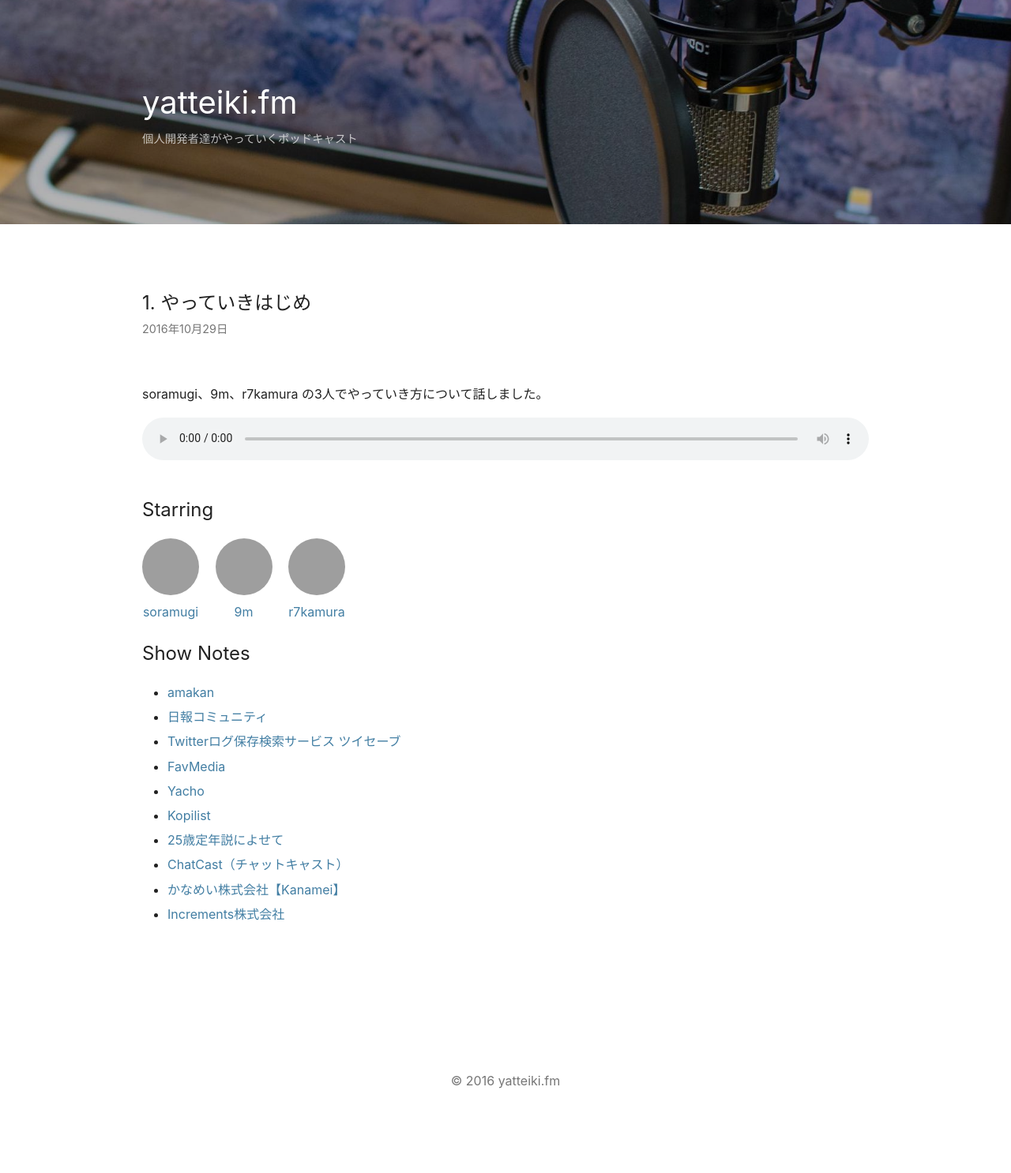
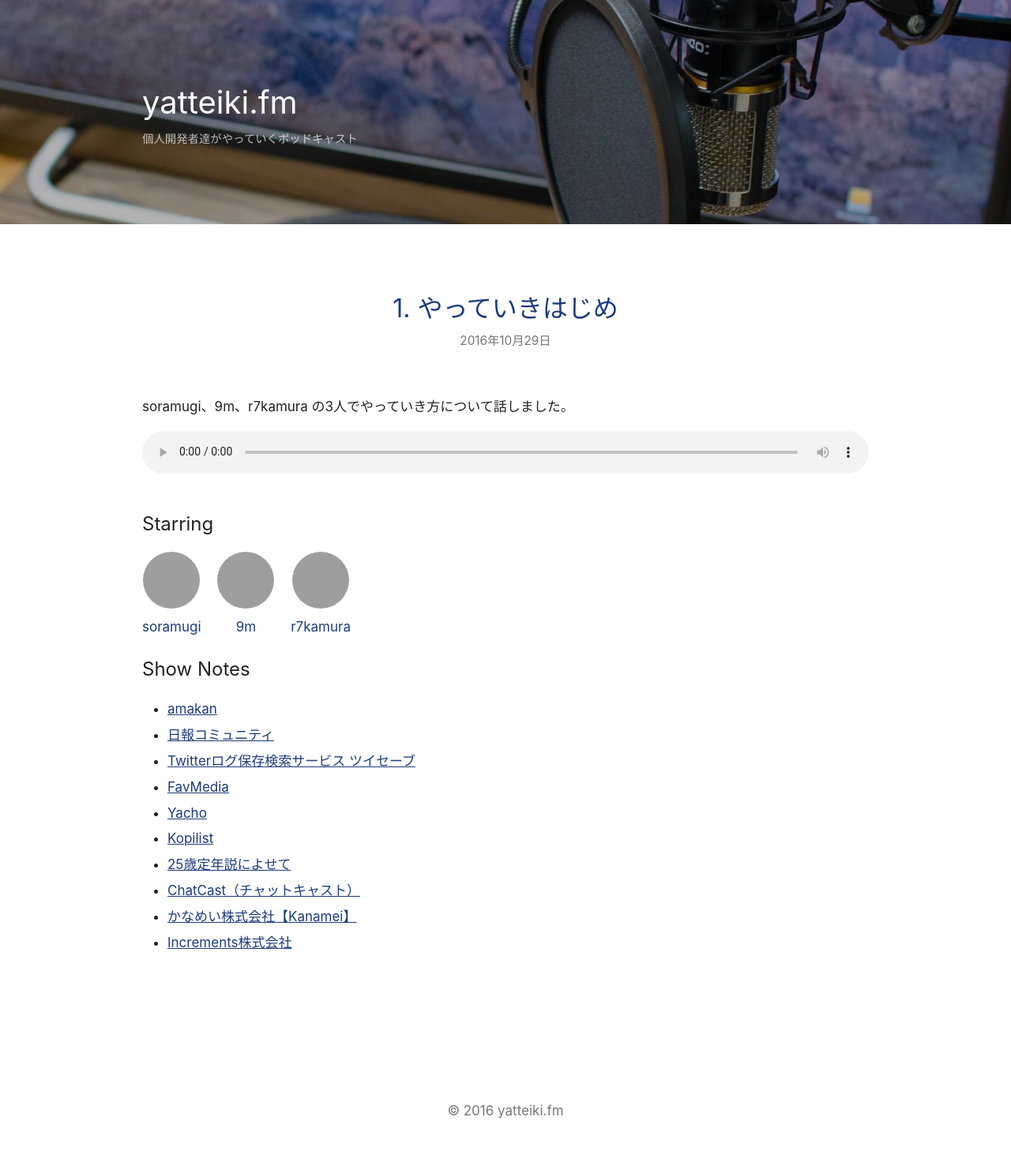
Before and after one commit to yatteikifm/yattiki.fm, a Jekyll site: the page built from _posts/2016-10-30-yatteiki-first.md, in a window 1280 px wide. Shown: the whole page at 79% size. Built offline with Jekyll 4.4.1, drawn with Linux system fonts in a browser that asks for light colours; before the commit the page ends 1447 px from its top, so only the background shows below that; grey boxes are pictures that could not be loaded.

Commit message:
Improve typegraphy and text colors

```diff
--- a/_layouts/article.html
+++ b/_layouts/article.html
@@ -9,7 +9,9 @@
           <article class="article card">
             <header class="article-header card-header">
               <h1 class="article-header-heading">
-                {{ page.title }}
+                <a href="{{ page.url }}">
+                  {{ page.title }}
+                </a>
               </h1>
               <div class="article-header-note">
                 {{ page.date | date: "%Y年%m月%d日" }}
--- a/css/blocks/_article.scss
+++ b/css/blocks/_article.scss
@@ -23,9 +23,10 @@
 
   &-header {
     margin-bottom: 24px;
+    text-align: center;
 
     &-heading {
-      font-size: 1.5rem;
+      font-size: 2rem;
     }
 
     &-note {
--- a/css/blocks/_base.scss
+++ b/css/blocks/_base.scss
@@ -3,7 +3,7 @@ a {
   &:active,
   &:focus,
   &:hover {
-    color: #427ea3;
+    color: #1c3c7c;
     text-decoration: none;
   }
 }
@@ -11,6 +11,6 @@ a {
 body {
   color: $color-text-dark-primary;
   font-family: -apple-system, BlinkMacSystemFont, Segoe UI, Helvetica Neue, Hiragino Kaku Gothic ProN, "メイリオ", meiryo, sans-serif;
-  font-size: 16px;
+  font-size: 17px;
   line-height: 1.7;
 }
--- a/css/blocks/_list-group.scss
+++ b/css/blocks/_list-group.scss
@@ -8,11 +8,11 @@
 
   &-footer {
     color: $color-text-dark-secondary;
-    font-size: 0.9em;
+    font-size: 0.9rem;
   }
 
   &-heading {
-    font-size: 1.2rem;
+    font-size: 1.5rem;
   }
 
   &-images {
--- a/css/blocks/_markdown.scss
+++ b/css/blocks/_markdown.scss
@@ -13,10 +13,7 @@
   }
 
   a {
-    &:active,
-    &:hover {
-      text-decoration: underline;
-    }
+    text-decoration: underline;
   }
 
   > code {
--- a/index.html
+++ b/index.html
@@ -7,7 +7,7 @@ layout: default
     {% for post in site.posts %}
       <article class="list-group-element">
         <h1 class="list-group-element-heading">
-          <a href="{{ post.url | prepend: site.baseurl }}">{{ post.title | escape }}</a>
+          <a href="{{ post.url }}">{{ post.title | escape }}</a>
         </h1>
         <footer class="list-group-element-footer">
           {{ post.date | date: "%Y年%m月%d日" }}
```
